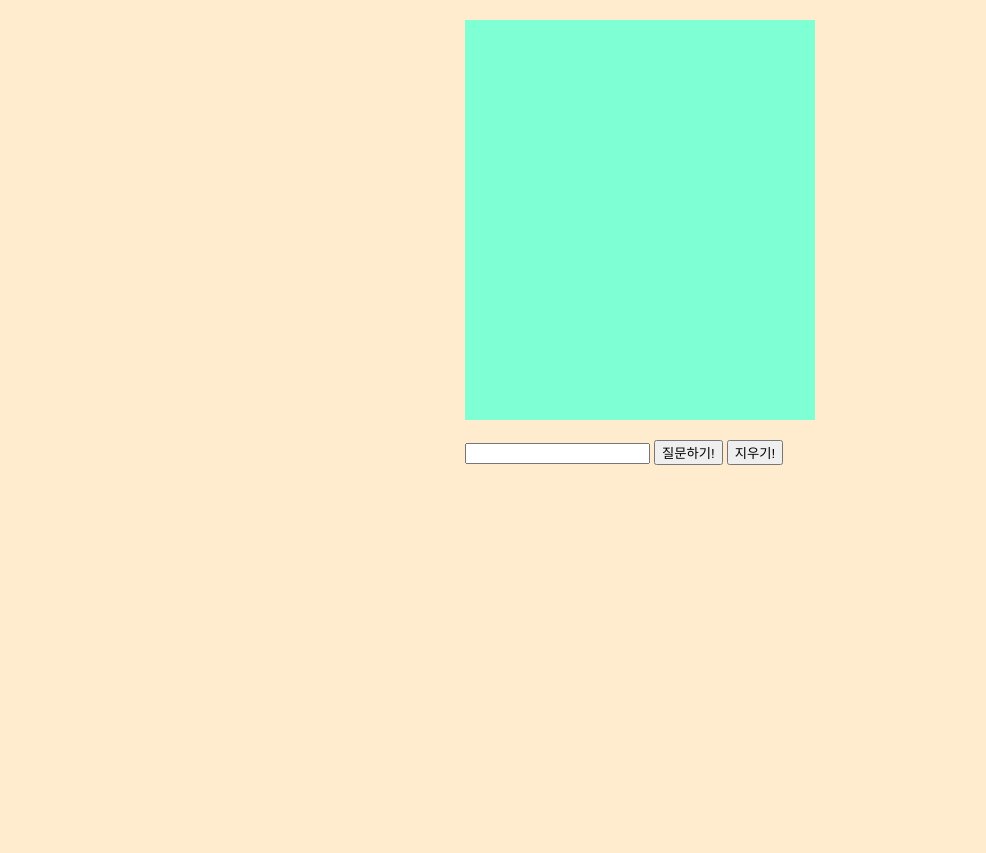
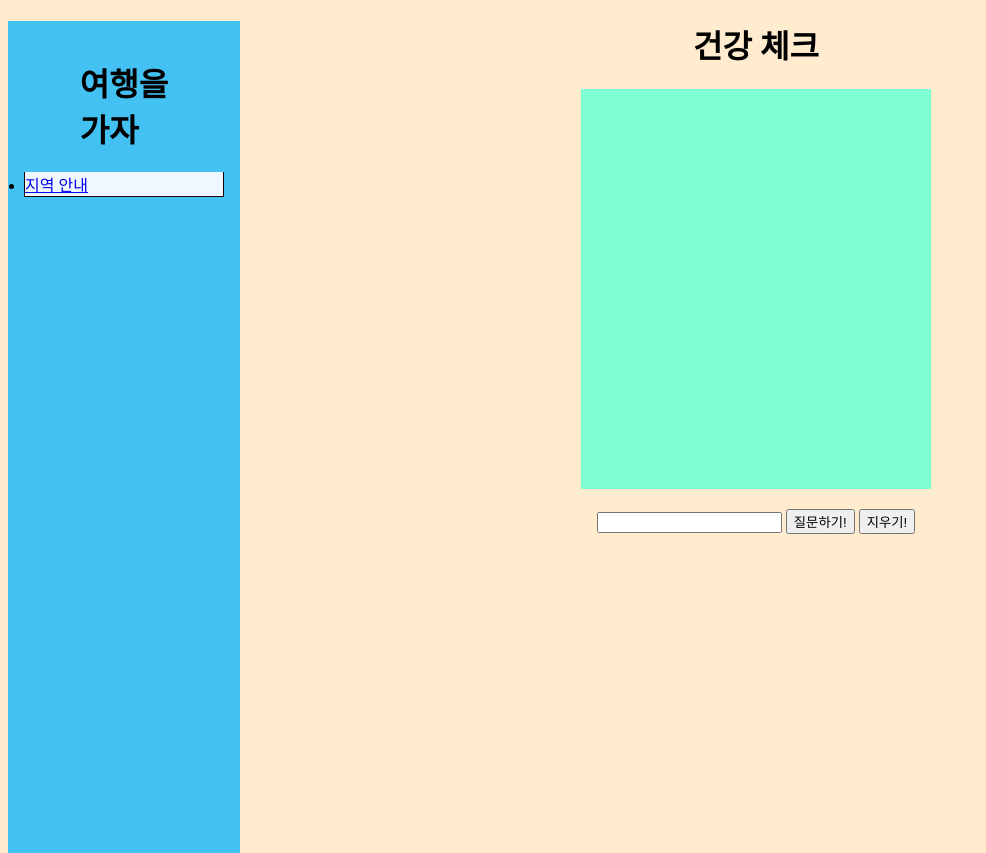
Before and after one commit to bardnia/miniproject, a plain HTML site: page first project/index.html in a window 1280 px wide. Shown: the whole page, without its empty margins (0-986 px from the left). Before the commit the page ends 800 px from the top, so only its background shows below. Drawn offline with Linux system fonts and the light colour scheme.

Commit message:
Add files via upload

```diff
--- a/first project/index.html
+++ b/first project/index.html
@@ -4,61 +4,37 @@
     <meta charset="UTF-8">
     <meta http-equiv="X-UA-Compatible" content="IE=edge">
     <meta name="viewport" content="width=device-width, initial-scale=1.0">
-    <title></title>
+    <title>건강 체크</title>
     <link rel="stylesheet" href="./main.css">
 </head>
 <body>
     <div>
-        <div class="answer"></div>
-        <form>
+        <div class="side-bar" id="side-bar-sub">
+            <div>
+                <h1 id="side-title">여행을<br>가자</h1>
+            </div>
+            <ul>
+                <li class="side-bar-button">
+                    <a href="#" id="page1" class="btn">지역 안내</a>
+                </li>
+            </ul>
+        </div>
+        <div>
+            <h1>건강 체크</h1>
+        </div>
+
+        <div id="wrap">
+            <div class="answer"></div>
             <div class="question">
-                <input type="text">
-                <button type="submit">질문하기!</button>
-                <button type="submit">지우기!</button>
+                <form>
+                    <input type="text">
+                    <button type="submit">질문하기!</button>
+                    <button type="reset" class="clean">지우기!</button>
+                </form>
             </div>
-        </form>
-    </div class="test">
-    <script >
-        const $input = document.querySelector('input')
-        const $button = document.querySelector('button')
-        const $answer = document.querySelector('.answer')
+        </div>
+    </div>
 
-        const data = []
-        data.push({
-            "role": "system",
-            "content": "assistant는 전문가다."
-        })
-
-        const url = `https://estsoft-openai-api.jejucodingcamp.workers.dev/`
-
-        $button.addEventListener('click', e => {
-            e.preventDefault()
-            const contents = $input.value
-            data.push({
-                "role": "user",
-                "content": contents
-            })
-            $input.value = ''
-
-            chatGPTAPI()
-        })
-
-        function chatGPTAPI() {
-            fetch(url, {
-                method: 'POST',
-                headers: {
-                    'Content-Type': 'application/json'
-                },
-                body: JSON.stringify(data),
-                redirect: 'follow'
-            })
-            .then(res => res.json())
-            .then(res => {
-                console.log(res)
-                // 답변 온 것을 assistant로 저장
-                $answer.innerHTML = `<p>${res.choices[0].message.content}</p>`
-            })
-        }
-    </script>
+    <script type="text/javascript" src="main.js"></script>
 </body>
 </html>
--- a/first project/main.css
+++ b/first project/main.css
@@ -2,13 +2,45 @@ body{
     background-color: blanchedalmond;
 }
 
-.container{
+h1{
+    display: flex;
+    justify-content: center;
+}
+
+ul{
     background-color: aliceblue;
+    border: 1px solid rgb(32, 1, 1);
+    border-top: 0;
+    margin: 0;
+    padding: 0;
+}
+
+.side-bar { display: block !important; }
+
+#side-title {
+    display: flex;
+    justify-content: center;
+}
+
+#side-bar-sub {
+    display: block;
+    float: left;
+    padding: 1rem;
+    width: auto;
+    width: 200px;
+    height: 100vh;
+    background-color: #44c1f3;
+}
+
+#wrap{
+    float: none;
 }
 
 .question {
     width: 350px;
     margin: 20px auto;
+    display: flex;
+    justify-content: center;
 }
 
 .button{
--- a/first project/main.js
+++ b/first project/main.js
@@ -0,0 +1,52 @@
+const $input = document.querySelector('input')
+const $button = document.querySelector('button')
+const $button_clean = document.querySelector('button.clean')
+const $answer = document.querySelector('.answer')
+
+const data = []
+data.push({
+    "role": "system",
+    "content": "assistant는 전문가다."
+})
+
+const url = `https://estsoft-openai-api.jejucodingcamp.workers.dev/`
+
+$button.addEventListener('click', e => {
+    e.preventDefault()
+    const contents = $input.value
+    data.push({
+        "role": "user",
+        "content": contents
+    })
+    $input.value = ''
+
+    chatGPTAPI()
+})
+
+$button_clean.addEventListener('click', e => {
+    e.preventDefault()
+    $input.value = ''
+
+    chatGPTAPI_clean()
+})
+
+function chatGPTAPI() {
+    fetch(url, {
+        method: 'POST',
+        headers: {
+            'Content-Type': 'application/json'
+        },
+        body: JSON.stringify(data),
+        redirect: 'follow'
+    })
+    .then(res => res.json())
+    .then(res => {
+        console.log(res)
+        // 답변 온 것을 assistant로 저장
+        $answer.innerHTML = `<p>${res.choices[0].message.content}</p>`
+    })
+}
+
+function chatGPTAPI_clean() {
+    $answer.innerHTML = ``
+}
```
